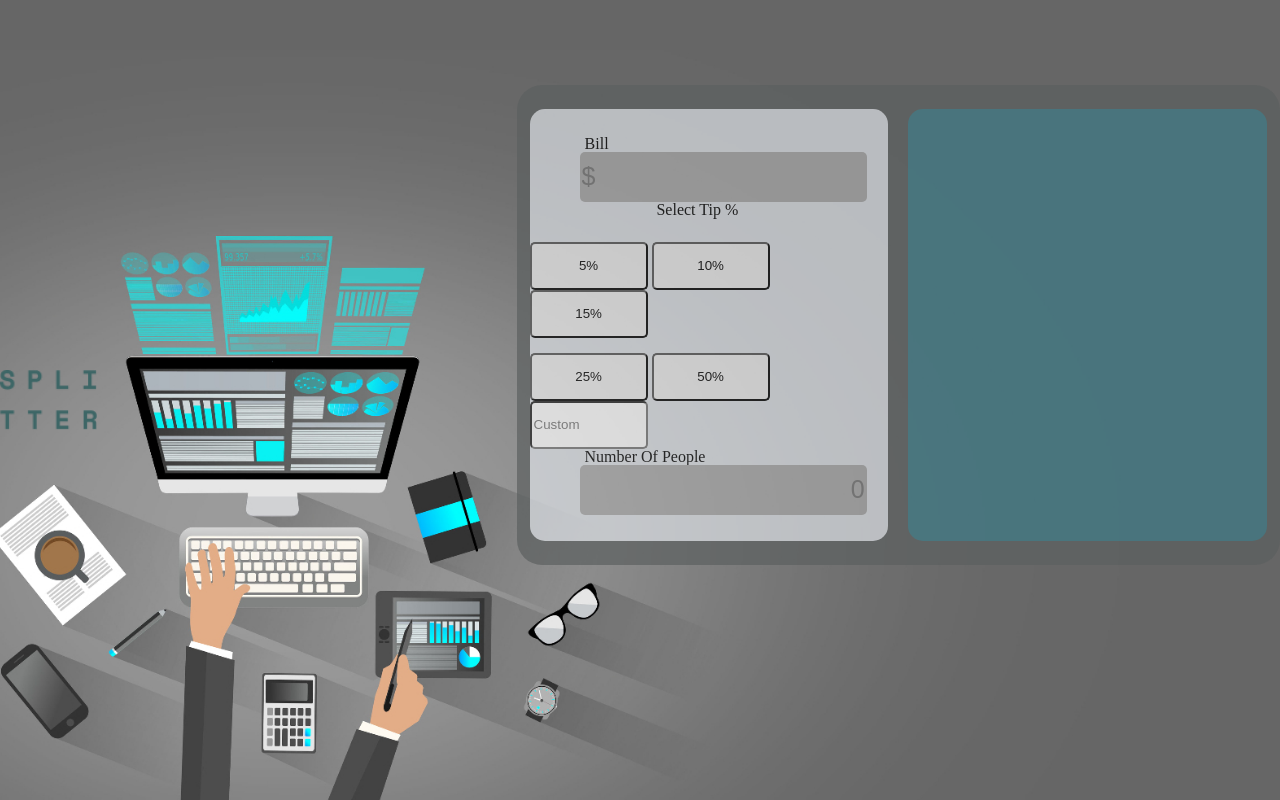
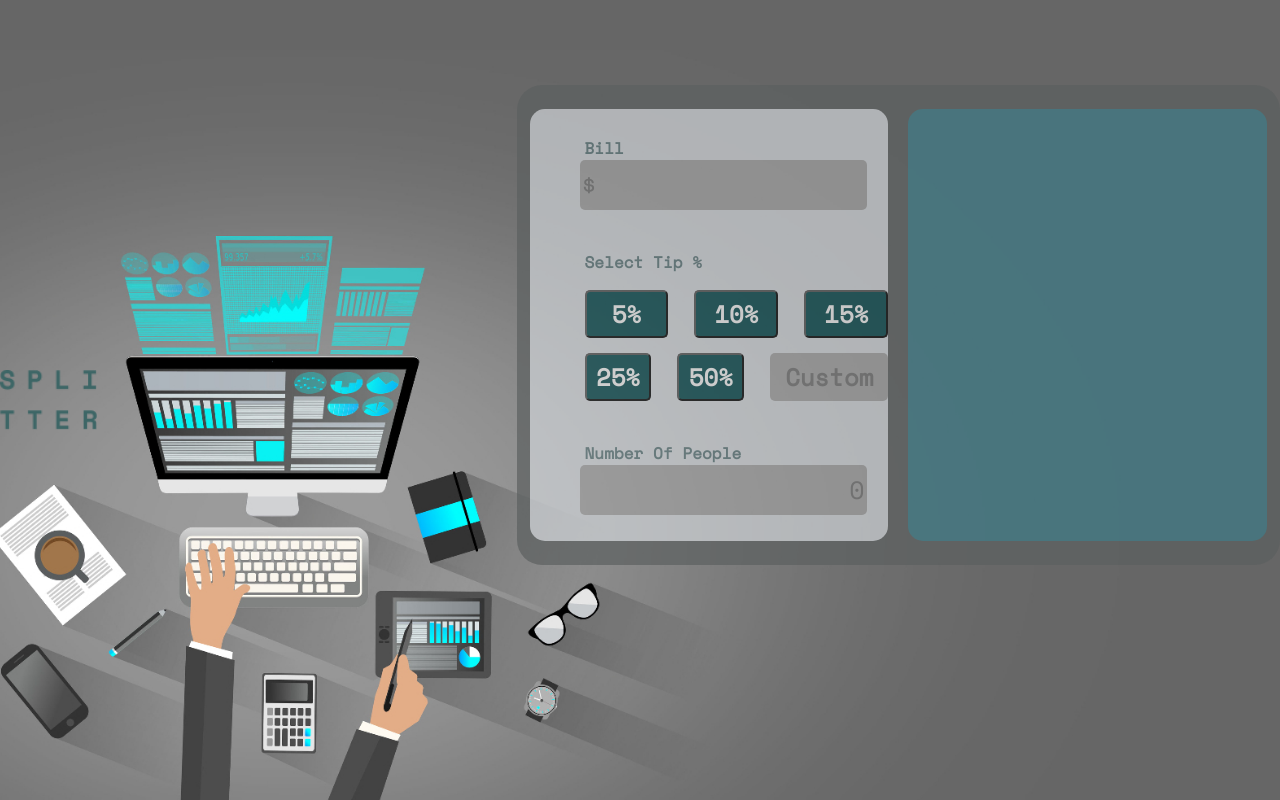
Before and after one commit to gogolashvili/-tip-calculator-app--5-, a plain HTML site: page index.html in a window 1280 px wide. Drawn offline with nearby package versions, Linux system fonts and the light colour scheme.

Commit message:
add styles

```diff
--- a/index.html
+++ b/index.html
@@ -6,6 +6,10 @@
     <meta name="viewport" content="width=device-width, initial-scale=1.0" />
     <link rel="stylesheet" href="./reset.css" />
     <link rel="stylesheet" href="./style.css" />
+    <link
+      href="https://fonts.googleapis.com/css2?family=Space+Mono&display=swap"
+      rel="stylesheet"
+    />
     <title>Document</title>
   </head>
   <body>
@@ -18,7 +22,7 @@
             <input
               class="input1"
               type="text"
-              placeholder="$                                                       0"
+              placeholder="$                         0"
             />
           </div>
           <div class="procent">
--- a/style.css
+++ b/style.css
@@ -35,7 +35,9 @@ img {
   display: flex;
   flex-direction: column;
   justify-content: center;
+  gap: 40px;
   align-content: center;
+  opacity: 0.9;
 }
 .rightdiv {
   width: 47%;
@@ -49,6 +51,11 @@ label {
   height: 25px;
   font-size: 16px;
   margin-left: 55px;
+  font-family: "Space Mono", monospace;
+  font-style: normal;
+  font-weight: 700;
+  line-height: 24px;
+  color: #5e7a7d;
 }
 .input1 {
   width: 80%;
@@ -60,22 +67,50 @@ label {
   margin-left: 50px;
   border: none;
   outline: none;
+  font-family: "Space Mono", monospace;
 }
 .inppro {
   width: 118px;
   height: 48px;
   border-radius: 5px;
+  font-family: "Space Mono", monospace;
+  font-style: normal;
+  font-weight: 700;
+  font-size: 24px;
+  line-height: 36px;
+  text-align: center;
+  color: #547878;
+  border: none;
+  outline: none;
+  background-color: darkgray;
 }
 button {
   width: 118px;
   height: 48px;
   border-radius: 5px;
+  font-family: "Space Mono", monospace;
+  font-style: normal;
+  font-weight: 700;
+  font-size: 24px;
+  line-height: 36px;
+  text-align: center;
+  color: #ffffff;
+  background-color: #00474b;
 }
 .procent {
   display: flex;
   flex-direction: column;
   justify-content: center;
   gap: 15px;
-  align-items: center;
   align-content: center;
 }
+.procenti1 {
+  margin-left: 55px;
+  display: flex;
+  gap: 26px;
+}
+.procenti2 {
+  margin-left: 55px;
+  display: flex;
+  gap: 26px;
+}
```
